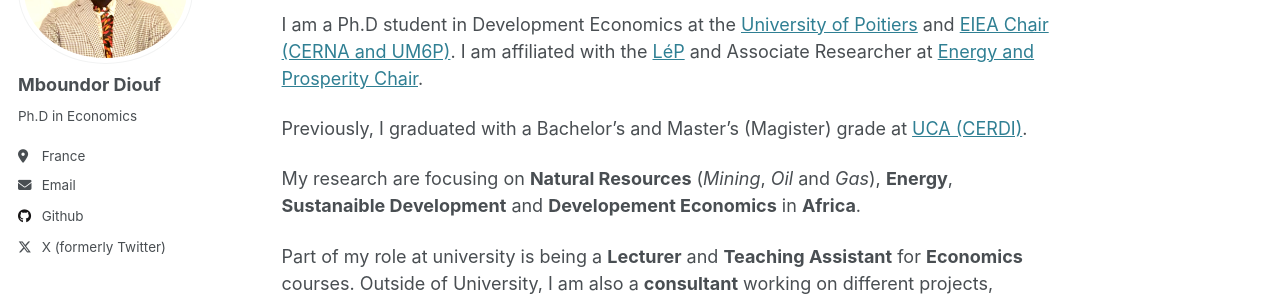
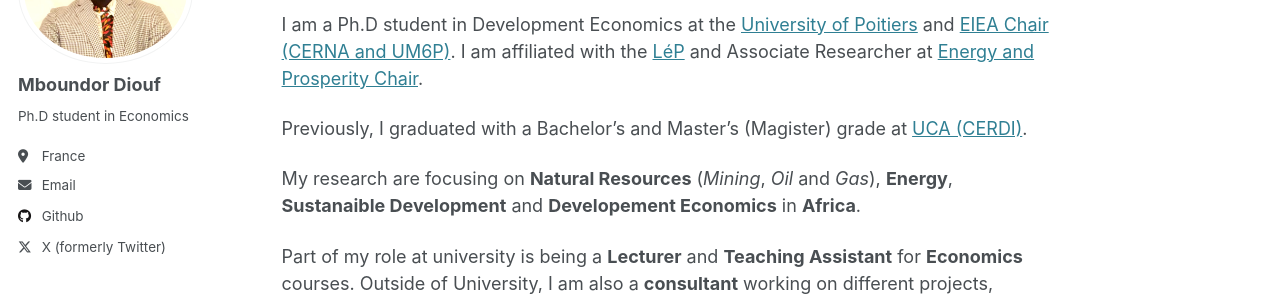
Before and after one commit to mboundordiouf/mboundordiouf.github.io, a Jekyll site: the page built from _pages/about.md, in a window 1280 px wide. Shown: the part 188-488 px from the top of the page. Built offline with Jekyll 4.4.1, drawn with Linux system fonts in a browser that asks for light colours.

Commit message:
Update _config.yml

```diff
--- a/_config.yml
+++ b/_config.yml
@@ -84,7 +84,7 @@ analytics:
 author:
   name             : "Mboundor Diouf"
   avatar           : "photo_Mboundor_DIOUFok.jpg"
-  bio              : "Ph.D in Economics"
+  bio              : "Ph.D student in Economics"
   location         : "France"
   employer         :
   pubmed           :
@@ -104,7 +104,7 @@ author:
   instagram        :
   impactstory      : #"https://profiles.impactstory.org/u/xxxx-xxxx-xxxx-xxxx"
   lastfm           :
-  LinkedIn         : "https://www.linkedin.com/in/mboundor-diouf-246990163/"
+  LinkedIn         : "Mboundor Diouf"
   orcid            :
   pinterest        :
   soundcloud       :
```
